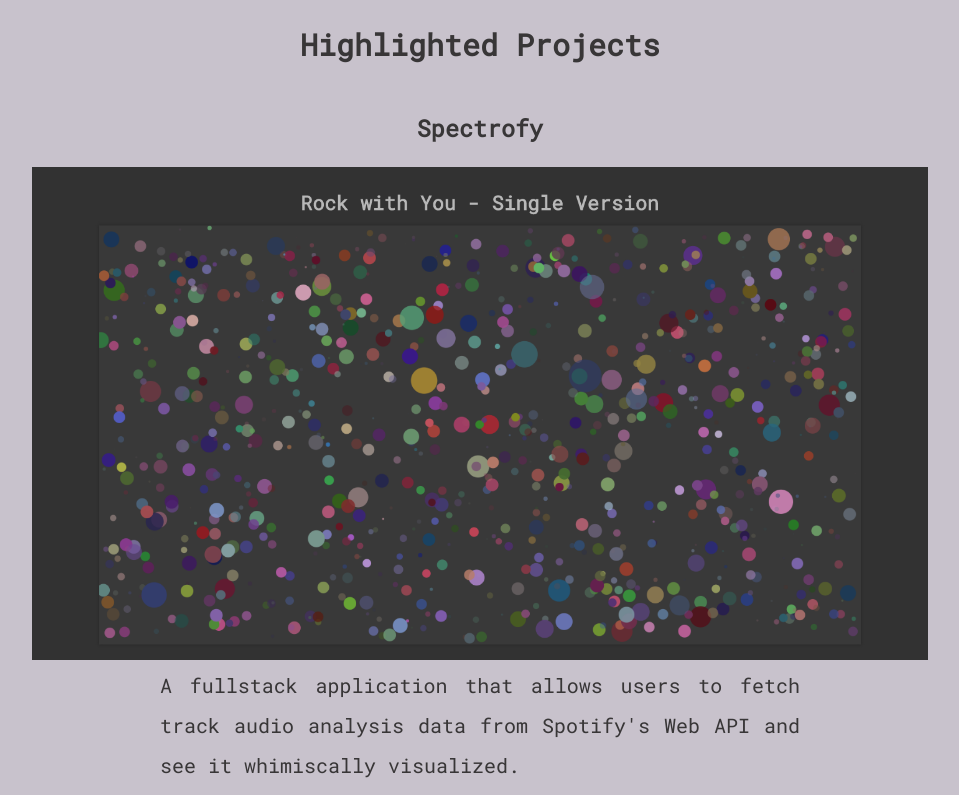
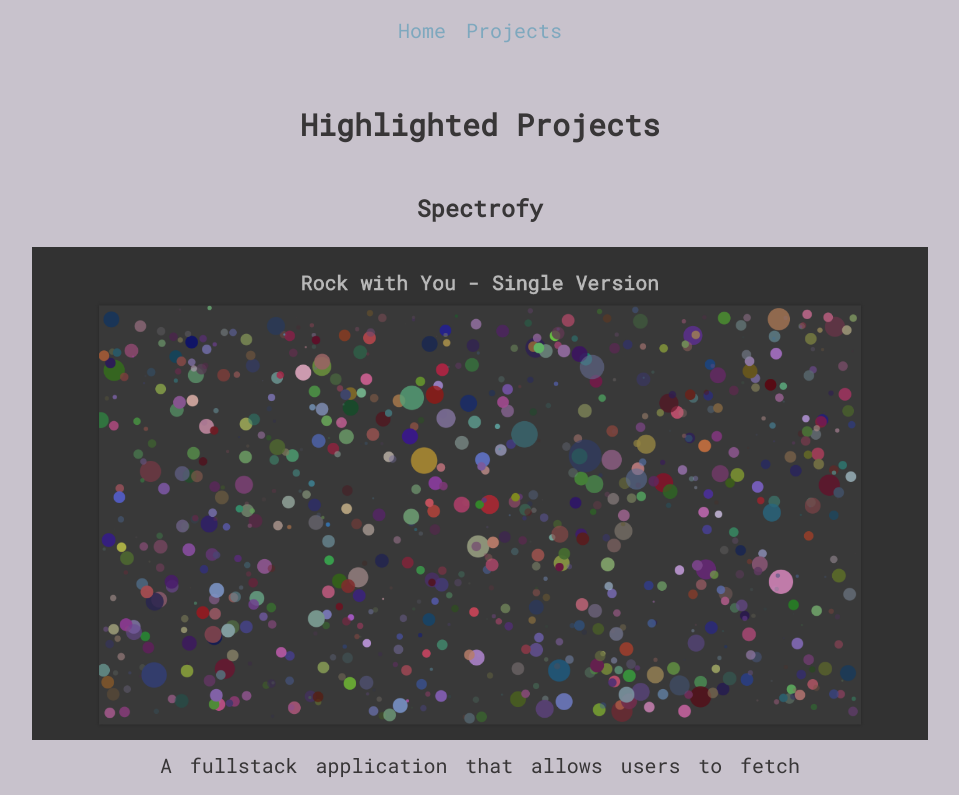
Before and after one commit to tr-stan/react-portfolio, a React (Vite) app: page /projects in a window 1280 px wide. Shown: the top 795 px of the page, without its empty margins (160-1119 px from the left). Built offline with nearby package versions, Linux system fonts and the light colour scheme.

Commit message:
updated routes to include header as higher order component in two paths

```diff
--- a/src/Components/App.js
+++ b/src/Components/App.js
@@ -32,7 +32,6 @@ export default class App extends Component {
                 <ModeButton mode={altText} action={this.toggleMode} modeImage={modeImage} />
             	<ToolTip mode={altText} />
                 </div>
-                <Header />
                 <Logo />
 				<Title />
 				<p>I'm Tristan, a multicultural full stack software developer, polyglot, and ideator, always ready to learn something new! I live in sunny Austin, TX.</p>
--- a/src/Components/Header.js
+++ b/src/Components/Header.js
@@ -1,8 +1,7 @@
 import React from 'react';
 import { Link } from 'react-router-dom';
 
-const Header = props => {
-	const { Component } = props;
+const Header = ({ children }) => {
 	const style = {
 		display: 'inline-block',
 		clear: 'both',
@@ -12,8 +11,11 @@ const Header = props => {
 
 	return (
 		<div>
-			<p style={style}><Link className="link" to='/'>Home</Link></p>
-			<p style={style}><Link className="link" to='/projects'>Projects</Link></p>
+			<div>
+				<p style={style}><Link className="link" to='/'>Home</Link></p>
+				<p style={style}><Link className="link" to='/projects'>Projects</Link></p>
+			</div>
+			{children}
 		</div>
 	)
 }
--- a/src/index.js
+++ b/src/index.js
@@ -4,12 +4,13 @@ import { Router, Switch, Route } from 'react-router-dom';
 import createBrowserHistory from 'history/createBrowserHistory';
 import App from './Components/App';
 import Projects from './Components/Projects';
+import Header from './Components/Header';
 
 ReactDOM.render(
 	<Router history={createBrowserHistory()}>
 		<Switch>
-			<Route exact path='/' component={App} />
-			<Route path='/projects' component={Projects} />
+			<Route exact path='/' render={() => <Header><App /></Header>} />
+			<Route path='/projects' render={() => <Header><Projects /></Header>} />
 		</Switch>
 	</Router>,
 	document.getElementById('root'));
```
Also changed, not shown: 2 other files (tests, documents, lock files or other folders).
